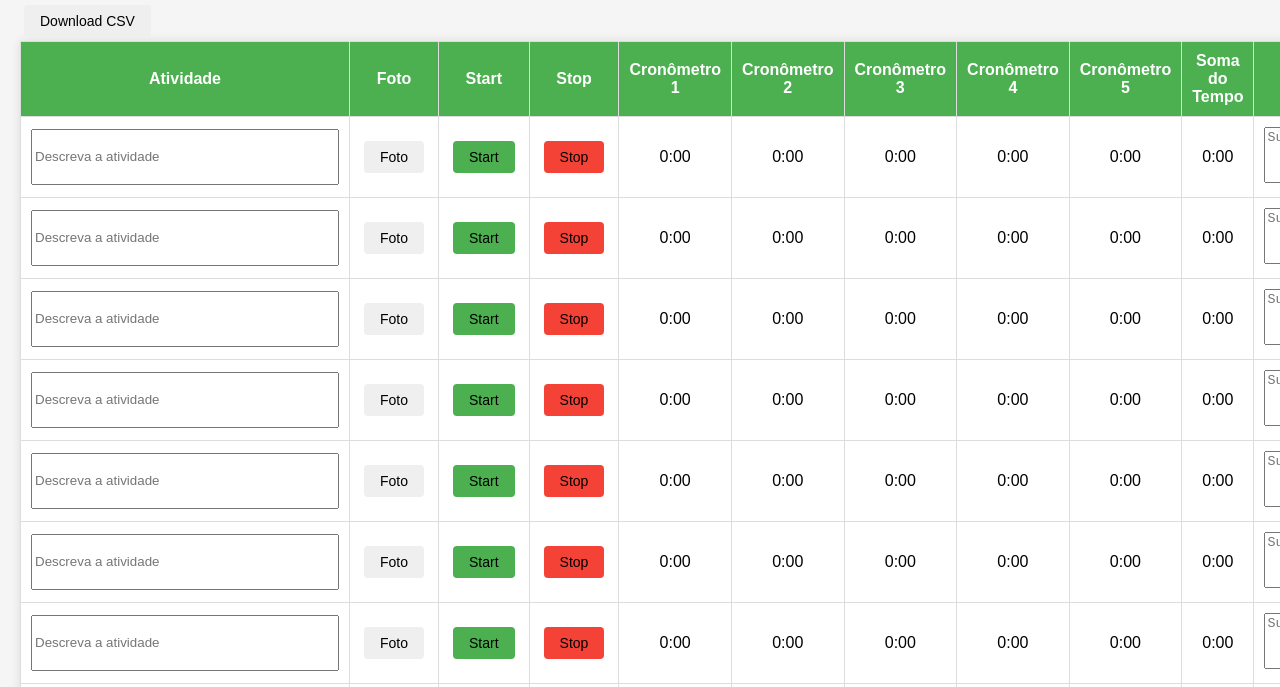
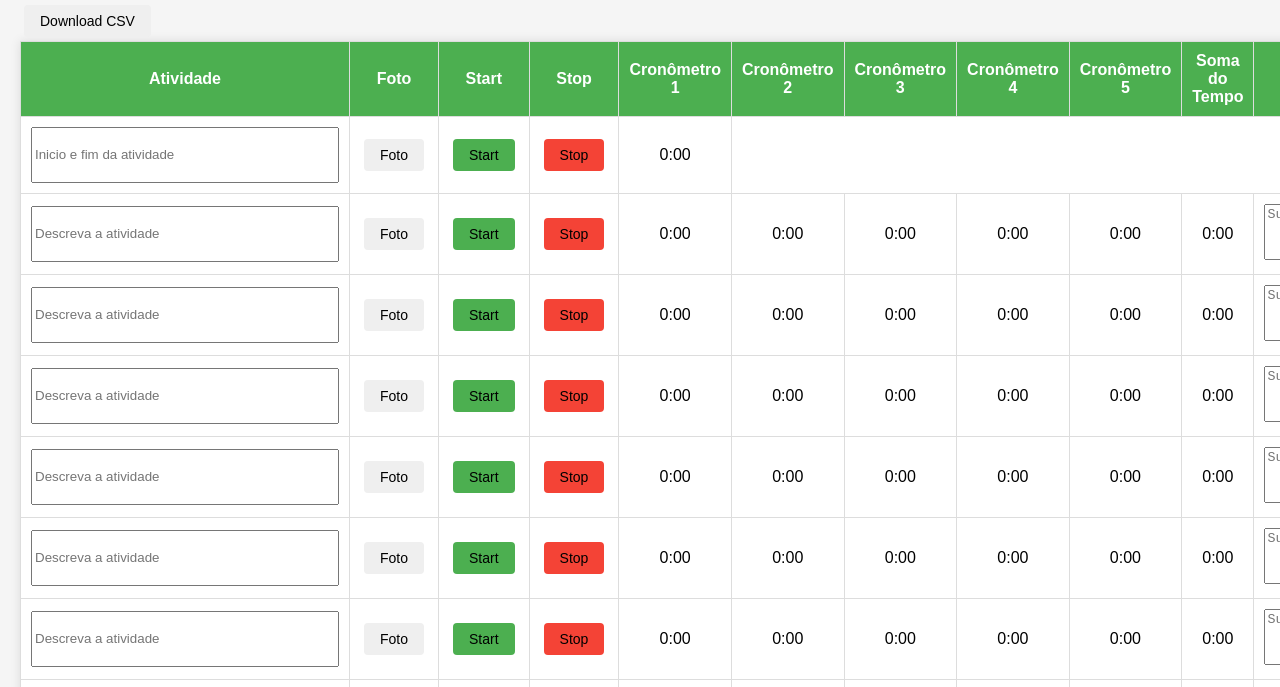
Before and after one commit to Mauthope/cronoanalise, a plain HTML site: page index.html in a window 1280 px wide. Shown: the part 99-786 px from the top of the page. Drawn offline with nearby package versions, Linux system fonts and the light colour scheme.

Commit message:
Update index.html

```diff
--- a/index.html
+++ b/index.html
@@ -44,17 +44,12 @@
             </thead>
             <tbody>
                   <tr>
-                    <td><input type="text" id="atividade1" placeholder="Descreva a atividade" style="width: 300px; height: 50px;"></td>
+                    <td><input type="text" id="atividade1" placeholder="Inicio e fim da atividade" style="width: 300px; height: 50px;"></td>
                     <td><button type="button" onclick="capturePhoto(1)">Foto</button><img id="foto1"></td>
                     <td><button type="button" onclick="startTimer(1)">Start</button></td>
                     <td><button type="button" onclick="stopTimer(1)">Stop</button></td>
                     <td><span id="cronometro1_1">0:00</span></td>
-                    <td><span id="cronometro1_2">0:00</span></td>
-                    <td><span id="cronometro1_3">0:00</span></td>
-                    <td><span id="cronometro1_4">0:00</span></td>
-                    <td><span id="cronometro1_5">0:00</span></td>
-                    <td><span id="somaTempo1">0:00</span></td>
-                    <td><textarea placeholder="Sugestões de melhoria" style="width: 300px; height: 50px; resize: none;" wrap="soft"></textarea></td>
+
                 </tr>
                 <tr>
                     <td><input type="text" id="atividade2" placeholder="Descreva a atividade" style="width: 300px; height: 50px;"></td>
```
